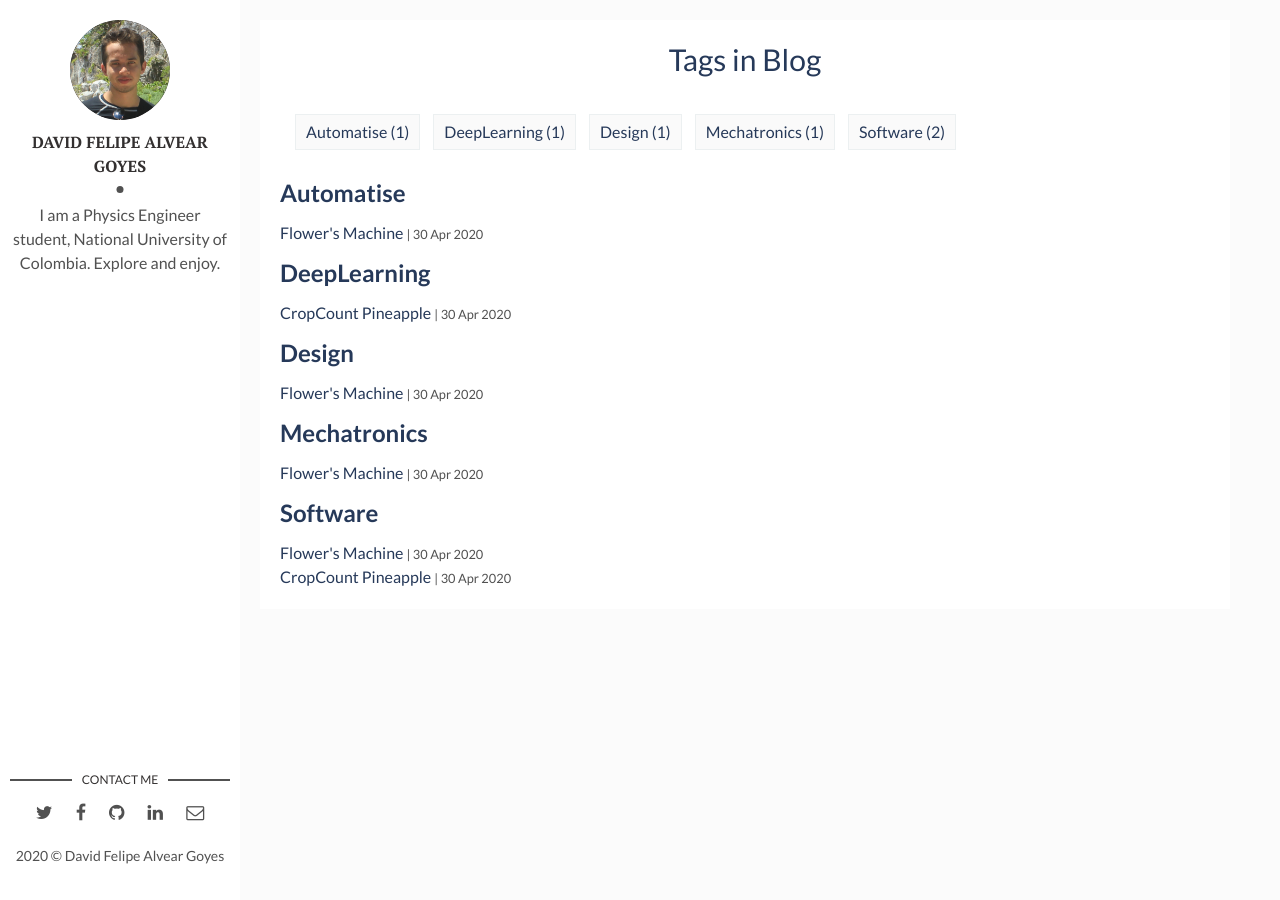
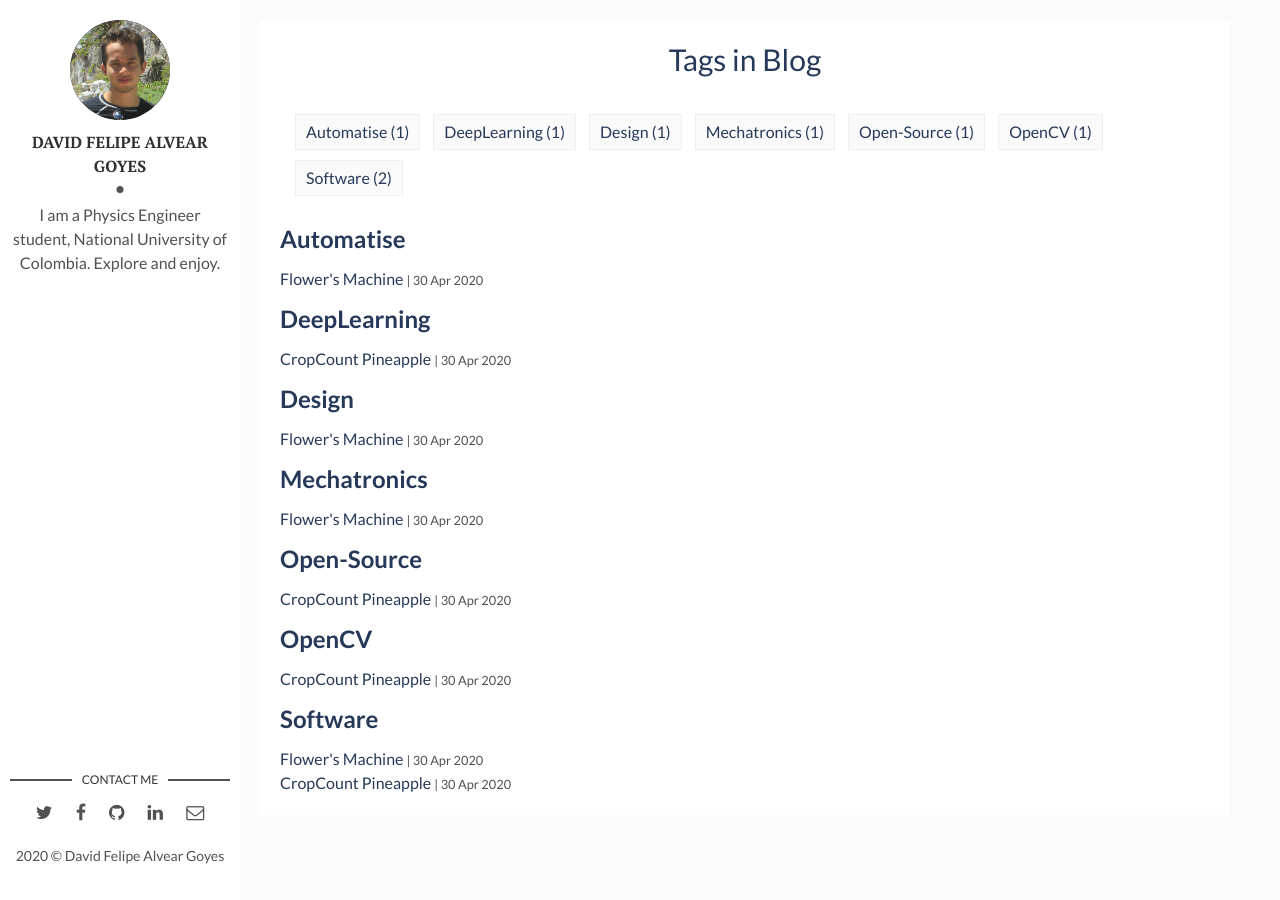
Before and after one commit to dfalveargOT/oldPage, a Jekyll site: the page built from tags.html, in a window 1280 px wide. Built offline with Jekyll 4.4.1, drawn with Linux system fonts in a browser that asks for light colours.

Commit message:
Update 2020-05-01-CropCount-Pineapple.markdown

```diff
--- a/_posts/2020-05-01-CropCount-Pineapple.markdown
+++ b/_posts/2020-05-01-CropCount-Pineapple.markdown
@@ -5,7 +5,7 @@ date: 2020-05-01 00:00:00 +0300
 description: You’ll find this post in your `_posts` directory. Go ahead and edit it and re-build the site to see your changes. # Add post description (optional)
 img: CropCount.jpg # Add image post (optional)
 fig-caption: # Add figcaption (optional)
-tags: [DeepLearning, Software] # add tag
+tags: [DeepLearning, Software, Open-Source, OpenCV] # add tag
 ---
 The importance of technology has been impacting all industrial sectors, such as massive objects production, healthcare, agriculture, and others, giving the prospect of growth due to the huge hand made methods that exist in the industry, furthermore the budget inverted in tech-education as well as they invest in innovation make possible to companies to do big steps and stablish good bases for the competitive future.
 
```
